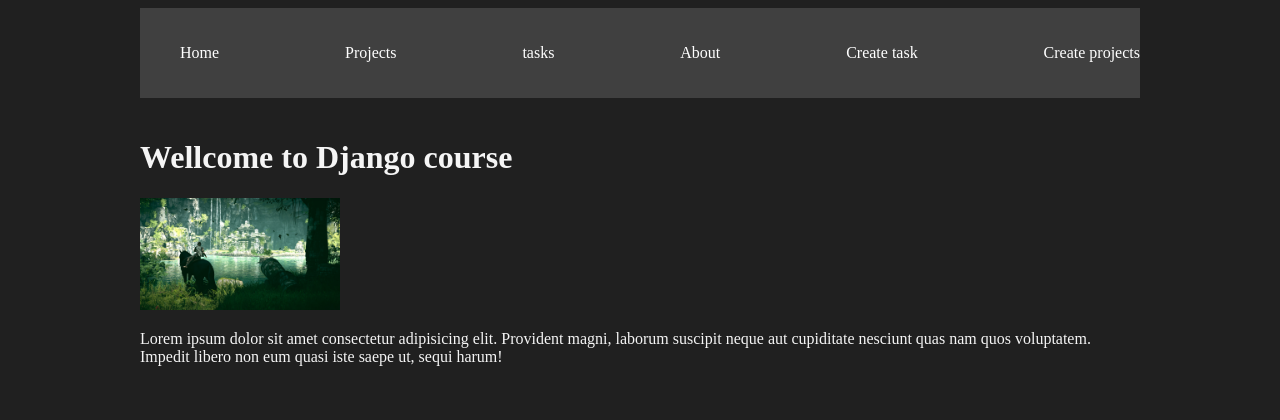
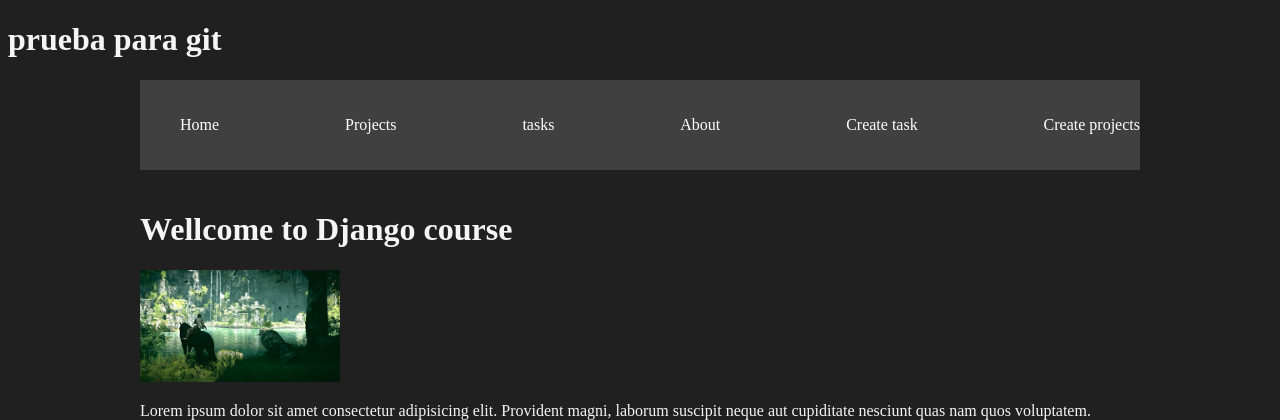
Before and after one commit to adanllanos/Mi_primer_proyecto_con_Django, a Django app: page / in a window 1280 px wide. Shown: the top 420 px of the page. Run offline with Django 4.2, Linux system fonts and the light colour scheme.

Commit message:
primer cambio en base.html

```diff
--- a/blog/templates/layouts/base.html
+++ b/blog/templates/layouts/base.html
@@ -9,7 +9,7 @@
     <link rel="stylesheet" href="{% static 'styles/main.css' %}">
 </head>
 <body>
-
+    <h1>prueba para git</h1>
 <nav class="navbar container">
     <ul>
         <li>
```
